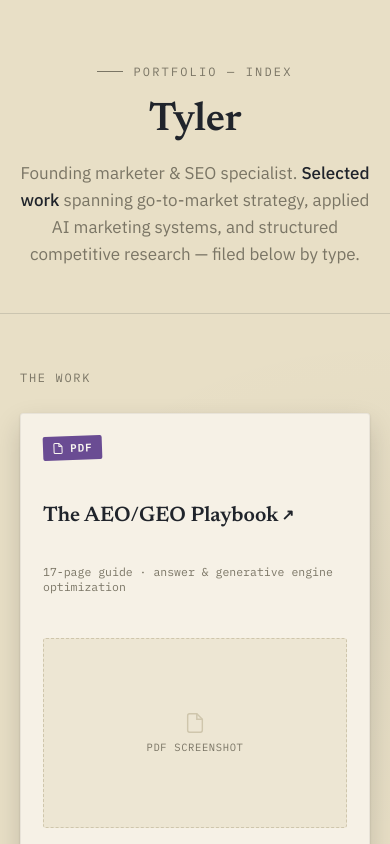
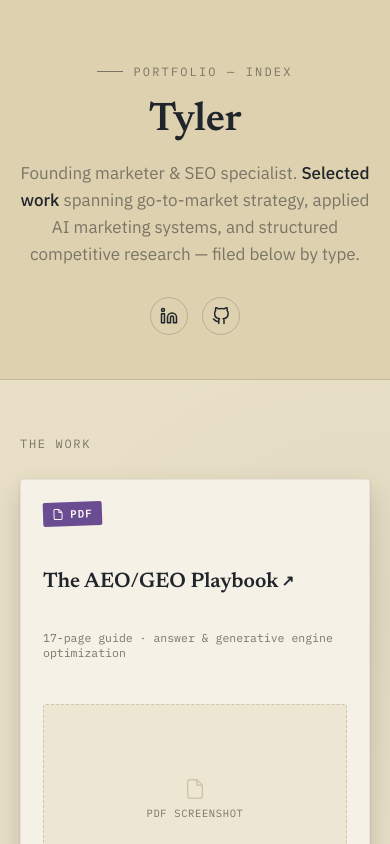
Before and after one commit to Twishnoff/Portfolio, a plain HTML site: page index.html in a window 390 px wide. Shown: the top 844 px of the page. Drawn offline with Linux system fonts and the light colour scheme.

Commit message:
V3 of portfolio
Page improvements, including mobile-friendly functionality.

```diff
--- a/index.html
+++ b/index.html
@@ -67,6 +67,7 @@
     padding: 88px 0 64px;
     border-bottom: 1px solid rgba(32,36,43,0.14);
     text-align: center;
+    background: #DED1AF;
   }
 
   .eyebrow{
@@ -108,10 +109,38 @@
   }
   .position strong{ color: var(--ink); font-weight: 500; }
 
+  .social-links{
+    display: flex;
+    justify-content: center;
+    gap: 14px;
+    margin-top: 28px;
+  }
+  .social-links a{
+    display: inline-flex;
+    align-items: center;
+    justify-content: center;
+    width: 38px;
+    height: 38px;
+    border-radius: 50%;
+    border: 1px solid rgba(32,36,43,0.2);
+    color: var(--ink);
+    transition: border-color 0.2s ease, color 0.2s ease, background 0.2s ease;
+  }
+  .social-links a svg{ width: 18px; height: 18px; }
+  .social-links a:hover{
+    border-color: var(--accent-a);
+    color: var(--accent-a);
+    background: var(--accent-a-tint);
+  }
+  .social-links a:focus-visible{
+    outline: 2px solid var(--accent-a);
+    outline-offset: 2px;
+  }
+
   /* ============================================================
      GRID
      ============================================================ */
-  main{ padding: 56px 0 100px; }
+  main{ padding: 56px 0 32px; }
 
   .section-label{
     font-family: var(--font-mono);
@@ -140,6 +169,10 @@
     .grid{ grid-template-columns: 1fr; }
     .wrap{ padding: 0 20px; }
     header.masthead{ padding: 64px 0 44px; }
+  }
+  @media (min-width: 1240px){
+    .grid{ grid-template-columns: repeat(4, 1fr); }
+    .wrap{ max-width: min(1680px, 92vw); }
   }
 
   /* ============================================================
@@ -328,7 +361,7 @@
      ============================================================ */
   footer{
     border-top: 1px solid rgba(32,36,43,0.14);
-    padding: 32px 0 48px;
+    padding: 22px 0 40px;
     font-family: var(--font-mono);
     font-size: 12px;
     color: var(--muted);
@@ -357,6 +390,20 @@
         go-to-market strategy, applied AI marketing systems, and structured
         competitive research — filed below by type.
       </p>
+      <div class="social-links">
+        <a href="https://www.linkedin.com/in/wishnoff/" target="_blank" rel="noopener" aria-label="LinkedIn profile">
+          <svg viewBox="0 0 24 24" fill="none" stroke="currentColor" stroke-width="2" stroke-linecap="round" stroke-linejoin="round">
+            <path d="M16 8a6 6 0 0 1 6 6v7h-4v-7a2 2 0 0 0-2-2 2 2 0 0 0-2 2v7h-4v-7a6 6 0 0 1 6-6z"/>
+            <rect x="2" y="9" width="4" height="12"/>
+            <circle cx="4" cy="4" r="2"/>
+          </svg>
+        </a>
+        <a href="https://github.com/Twishnoff" target="_blank" rel="noopener" aria-label="GitHub profile">
+          <svg viewBox="0 0 24 24" fill="none" stroke="currentColor" stroke-width="2" stroke-linecap="round" stroke-linejoin="round">
+            <path d="M9 19c-5 1.5-5-2.5-7-3m14 6v-3.87a3.37 3.37 0 0 0-.94-2.61c3.14-.35 6.44-1.54 6.44-7A5.44 5.44 0 0 0 20 4.77 5.07 5.07 0 0 0 19.91 1S18.73.65 16 2.48a13.38 13.38 0 0 0-7 0C6.27.65 5.09 1 5.09 1A5.07 5.07 0 0 0 5 4.77a5.44 5.44 0 0 0-1.5 3.78c0 5.42 3.3 6.61 6.44 7A3.37 3.37 0 0 0 9 18.13V22"/>
+          </svg>
+        </a>
+      </div>
     </div>
   </header>
 
```
